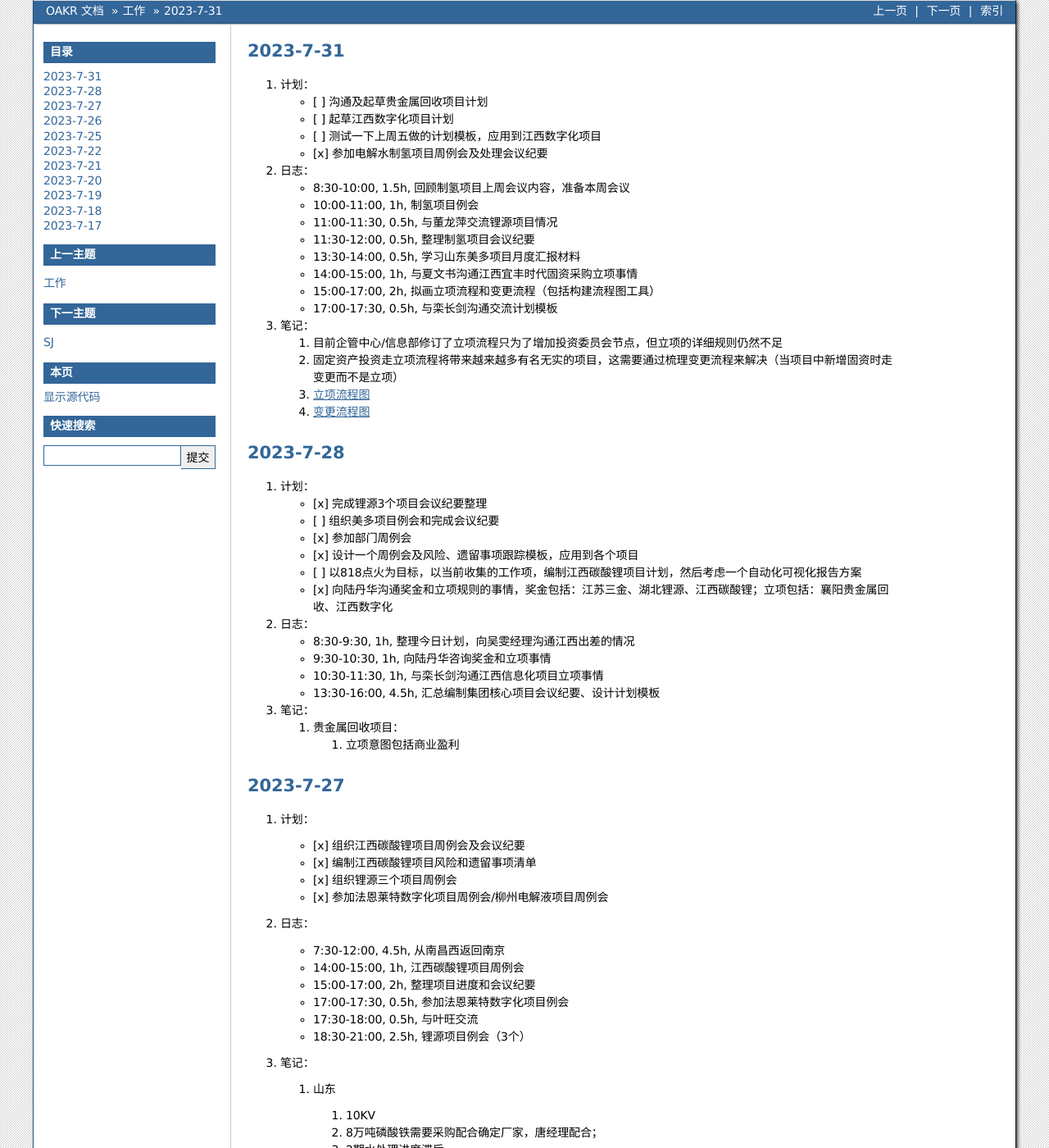
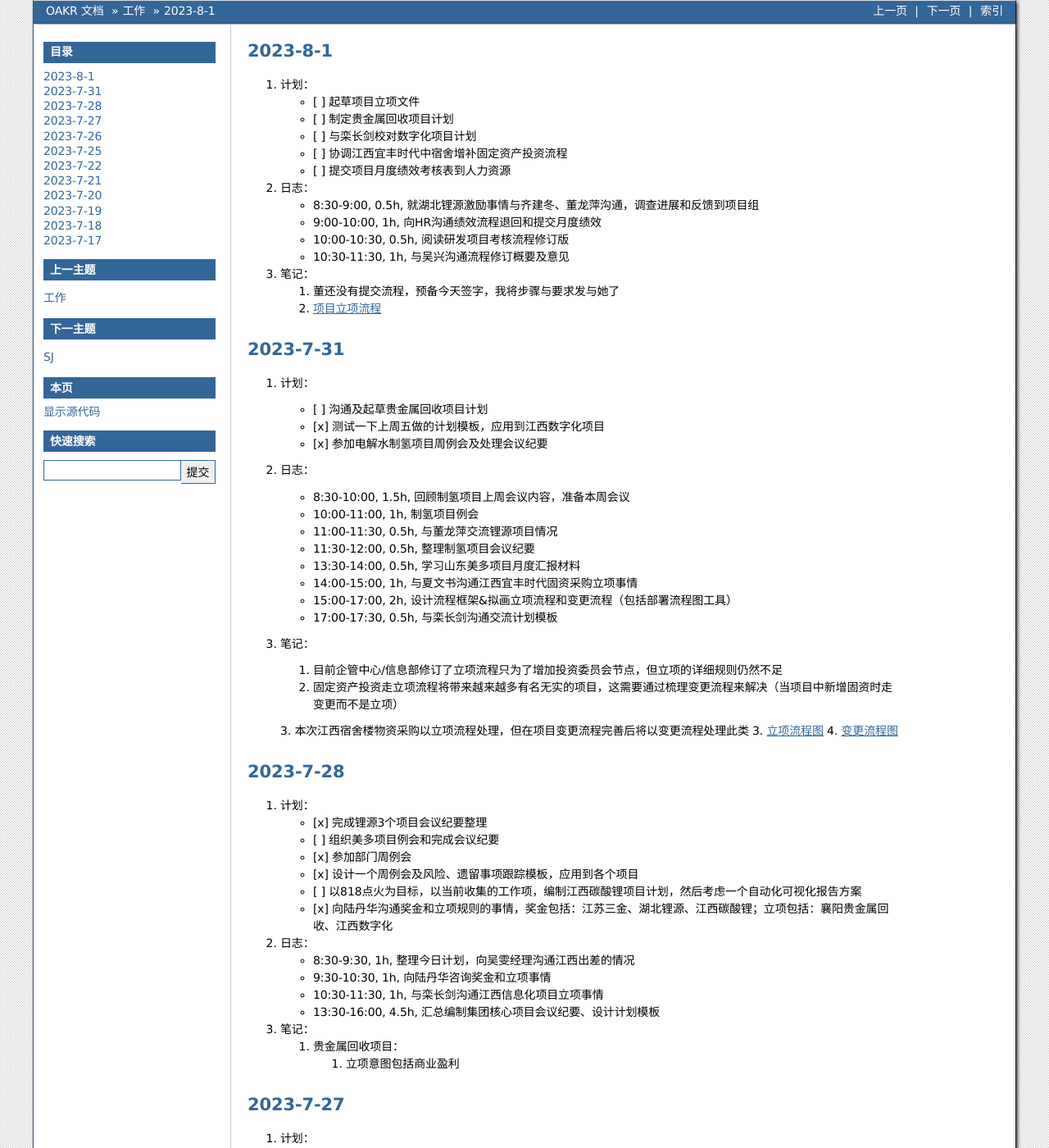
Before and after one commit to cruiurc/cruiurc.github.io, a Sphinx documentation site: the page built from source/work/lp/lp.rst, in a window 1280 px wide and 1400 px high. Shown: the whole window at 82% size. Built offline with Sphinx 7.4.7, drawn with Linux system fonts in a browser that asks for light colours.

```diff
--- a/source/work/lp/lp.rst
+++ b/source/work/lp/lp.rst
@@ -1,10 +1,32 @@
+2023-8-1
+---------
+1. 计划：
+
+   - [ ] 起草项目立项文件
+   - [ ] 制定贵金属回收项目计划
+   - [ ] 与栾长剑校对数字化项目计划
+   - [ ] 协调江西宜丰时代中宿舍增补固定资产投资流程
+   - [ ] 提交项目月度绩效考核表到人力资源
+
+2. 日志：
+
+   - 8:30-9:00, 0.5h, 就湖北锂源激励事情与齐建冬、董龙萍沟通，调查进展和反馈到项目组
+   - 9:00-10:00, 1h, 向HR沟通绩效流程退回和提交月度绩效
+   - 10:00-10:30, 0.5h, 阅读研发项目考核流程修订版
+   - 10:30-11:30, 1h, 与吴兴沟通流程修订概要及意见
+
+
+3. 笔记：
+
+   1. 董还没有提交流程，预备今天签字，我将步骤与要求发与她了
+   2. :doc:`asset/立项流程`
+
 2023-7-31
 ---------
 1. 计划：
 
    - [ ] 沟通及起草贵金属回收项目计划
-   - [ ] 起草江西数字化项目计划
-   - [ ] 测试一下上周五做的计划模板，应用到江西数字化项目
+   - [x] 测试一下上周五做的计划模板，应用到江西数字化项目
    - [x] 参加电解水制氢项目周例会及处理会议纪要
 
 2. 日志：
@@ -15,13 +37,14 @@
    - 11:30-12:00, 0.5h, 整理制氢项目会议纪要
    - 13:30-14:00, 0.5h, 学习山东美多项目月度汇报材料
    - 14:00-15:00, 1h, 与夏文书沟通江西宜丰时代固资采购立项事情
-   - 15:00-17:00, 2h, 拟画立项流程和变更流程（包括构建流程图工具）
+   - 15:00-17:00, 2h, 设计流程框架&拟画立项流程和变更流程（包括部署流程图工具）
    - 17:00-17:30, 0.5h, 与栾长剑沟通交流计划模板
 
 3. 笔记：
 
    1. 目前企管中心/信息部修订了立项流程只为了增加投资委员会节点，但立项的详细规则仍然不足
    2. 固定资产投资走立项流程将带来越来越多有名无实的项目，这需要通过梳理变更流程来解决（当项目中新增固资时走变更而不是立项）
+   3. 本次江西宿舍楼物资采购以立项流程处理，但在项目变更流程完善后将以变更流程处理此类
    3. :doc:`asset/立项流程图`
    4. :doc:`asset/变更流程图`
 
```
Also changed, not shown: source/work/lp/asset/立项流程.rst (added, +23 -0 lines), source/work/lp/asset/立项流程图.rst (line endings or trailing spaces).
